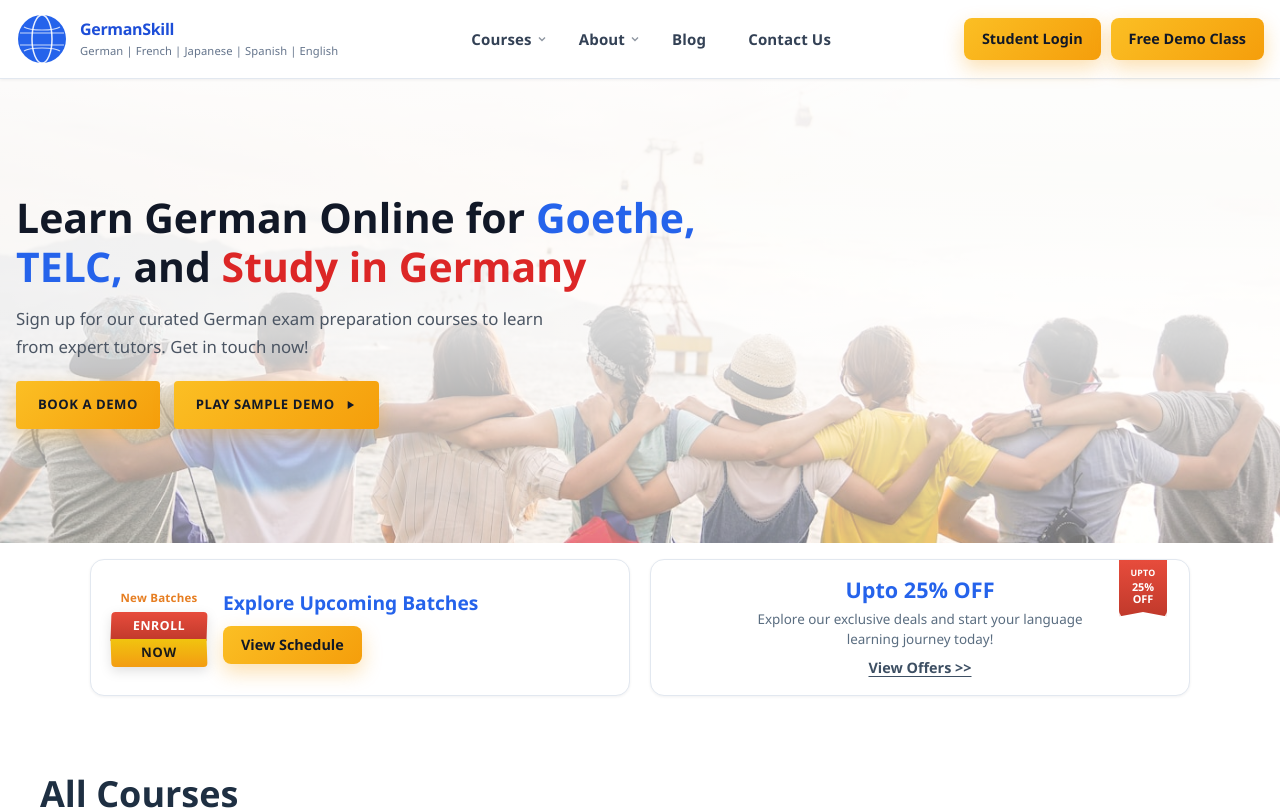
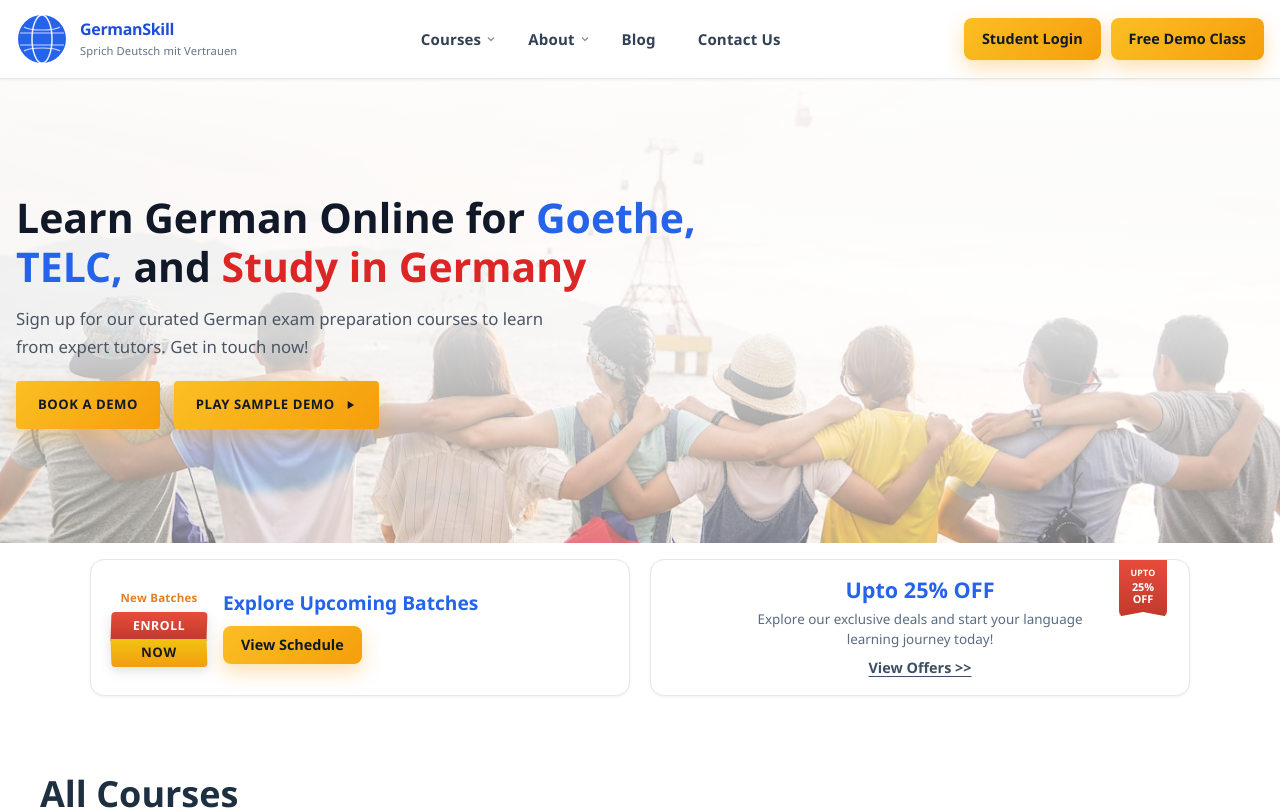
Before and after one commit to trickwrick/German-Skill, a Next.js app: page / in a window 1280 px wide. Shown: the top 810 px of the page. Built offline with nearby package versions, Linux system fonts and the light colour scheme.

Commit message:
Update navbar tagline to Sprich Deutsch mit Vertrauen

```diff
--- a/app/components/Navbar.tsx
+++ b/app/components/Navbar.tsx
@@ -33,7 +33,7 @@
           <GlobeLogo />
           <div className="logo-text">
             <strong>GermanSkill</strong>
-            <span>German | French | Japanese | Spanish | English</span>
+            <span>Sprich Deutsch mit Vertrauen</span>
           </div>
         </Link>
 
```
